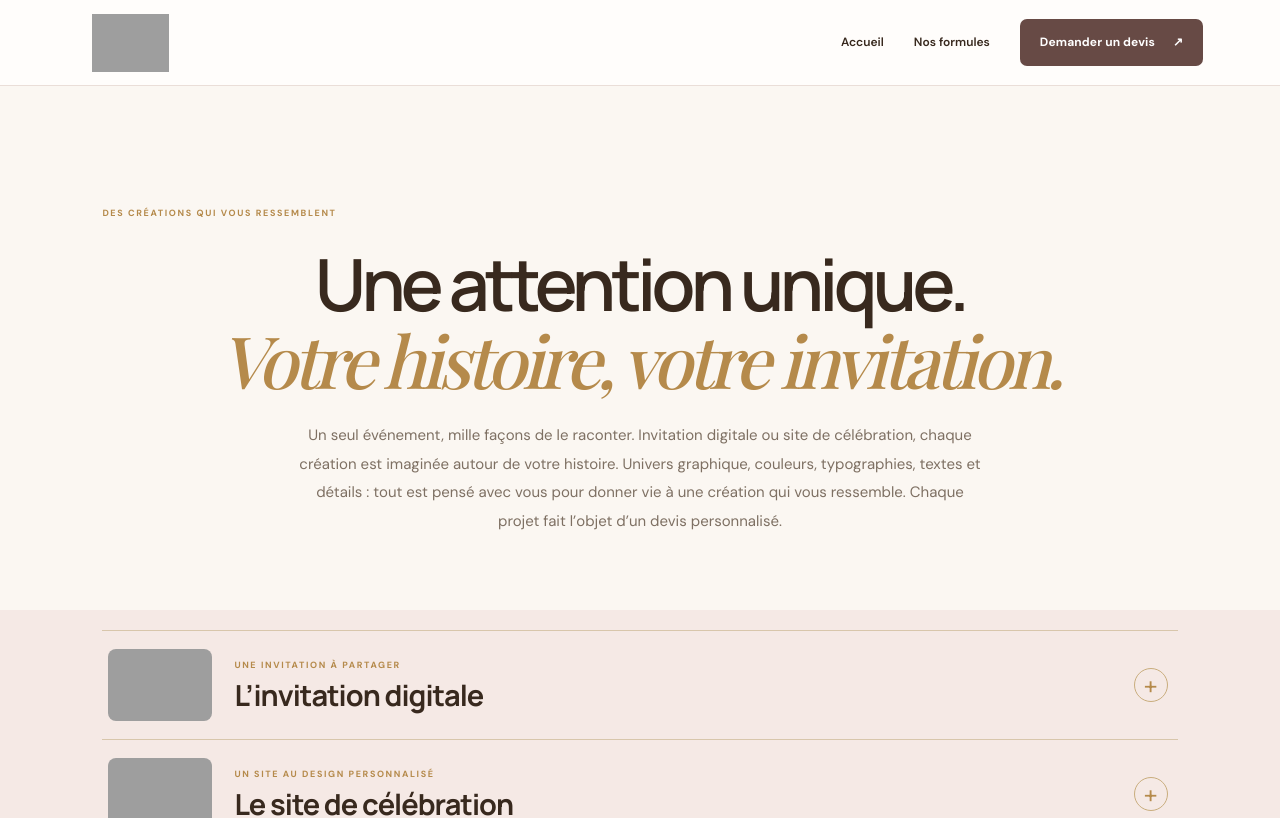
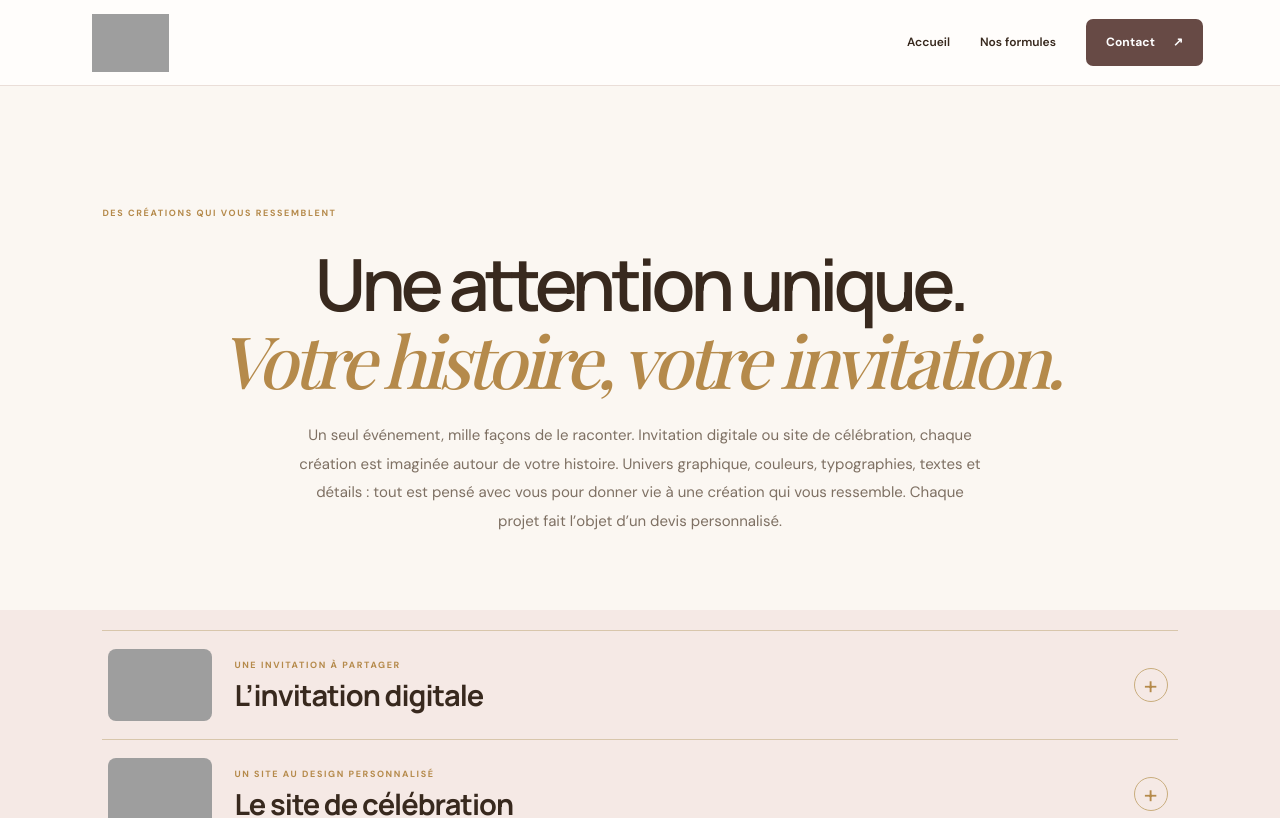
Before and after one commit to chirelhalioua/C-by-C, a Nuxt app: page /formules in a window 1280 px wide. Shown: the top 818 px of the page. Built offline with nearby package versions, Linux system fonts and the light colour scheme; grey boxes are pictures that could not be loaded; a web font is replaced by a local one.

Commit message:
Keep contact label consistent in navigation

```diff
--- a/pages/formules.vue
+++ b/pages/formules.vue
@@ -39,7 +39,7 @@ const offers = [
       <nav class="main-nav offers-page-nav" :class="{ 'is-open': menuOpen }" aria-label="Navigation principale">
         <a href="/" @click="closeMenu">Accueil</a>
         <a href="/formules" aria-current="page" @click="closeMenu">Nos formules</a>
-        <a class="nav-cta" href="/contact" @click="closeMenu">Demander un devis <span>↗</span></a>
+        <a class="nav-cta" href="/contact" @click="closeMenu">Contact <span>↗</span></a>
       </nav>
     </header>
 
```
